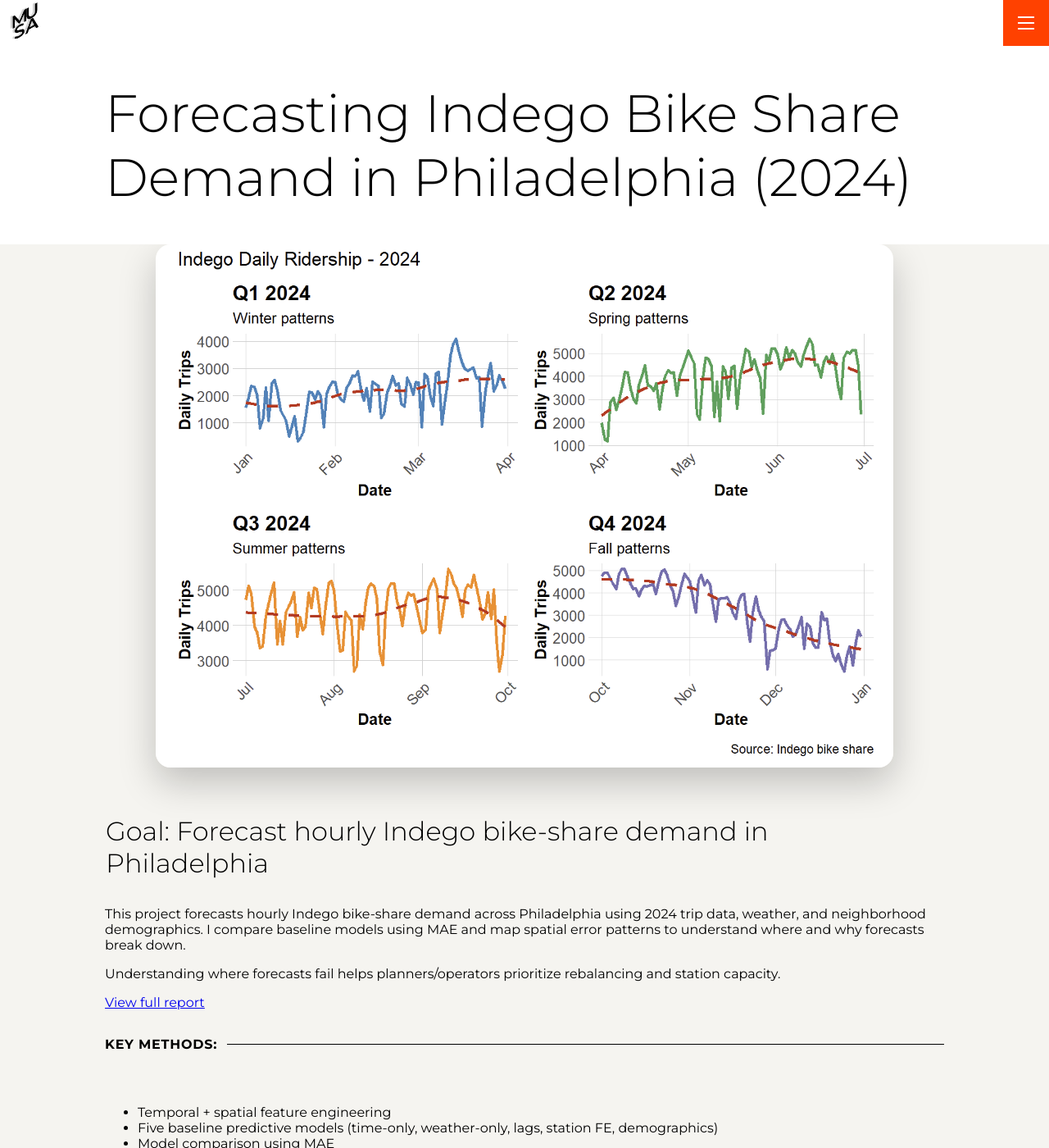
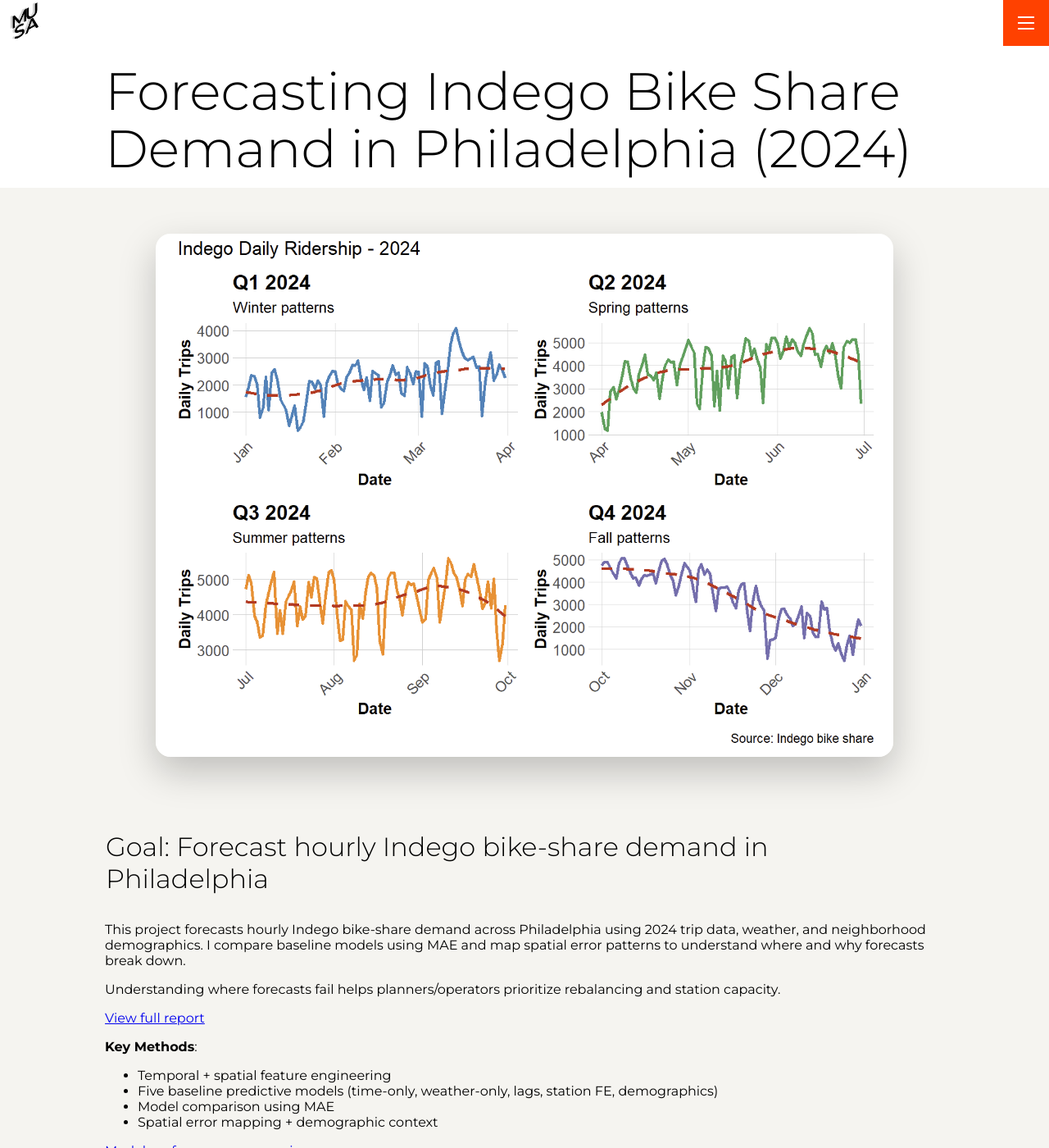
Before and after one commit to astauf03/portfolio, a Jekyll site: the page built from _projects/bike-share.md, in a window 1280 px wide and 1400 px high. Shown: the whole window at 82% size. Built offline with Jekyll 4.4.1, drawn with Linux system fonts in a browser that asks for light colours; some of the changed text lies outside the part shown.

Commit message:
bike share updates and css improvements

```diff
--- a/_projects/bike-share.md
+++ b/_projects/bike-share.md
@@ -11,19 +11,21 @@ Understanding where forecasts fail helps planners/operators prioritize rebalanci
 
 [View full report](https://astauf03.github.io/musa5080---lab5/lab5-again.html)
 
-## Key Methods:
+**Key Methods**:
 - Temporal + spatial feature engineering
 - Five baseline predictive models (time-only, weather-only, lags, station FE, demographics)
 - Model comparison using MAE
 - Spatial error mapping + demographic context
 
-<img class ="portfolio-shot" src="/assets/img/projects/bike-share/best-model.png" alt="Model performance comparison">
+[Model performance comparison](/assets/img/projects/bike-share/best-model.png)
 
-## Key Findings:
+---
+
+**Key Findings**:
 - Seasonal differences across Q1–Q4 strongly influence model accuracy.
 - Temporal lag features produced the largest improvement (lowest MAE).
 - Errors cluster in university areas, tourist-heavy zones, and high-variability stations.
 
-<img class ="portfolio-shot" src="/assets/img/projects/bike-share/spatial-error.png" alt="Spatial distribution of forecast errors">
+[Spatial distribution of forecast errors](/assets/img/projects/bike-share/spatial-error.png)
 
 **Tools:** R, RMarkdown, ggplot2, sf, tidymodels
--- a/_sass/musa-website-mimic.scss
+++ b/_sass/musa-website-mimic.scss
@@ -446,10 +446,25 @@ main .project-load {
 }
 
 
-.portfolio-shot {
-  width: 100%;
-  max-width: 1050px;
-  margin: 1rem auto;
-  border-radius: 18px;
-  box-shadow: 0 18px 45px rgba(0, 0, 0, 0.18);
+/* Prevent first content from sliding under header */
+.post-container,
+.project-load,
+main {
+  padding-top: 1rem;
 }
+
+/* If your header is fixed/sticky, add more space */
+.site-header + main {
+  padding-top: 3.5rem;
+}
+
+.site-header {
+  padding-top: 0.75rem;
+  padding-bottom: 0.75rem;
+}
+
+.site-header .page-title {
+  margin-top: 0.5rem;
+  margin-bottom: 0;
+  line-height: 1.1;
+}
```
